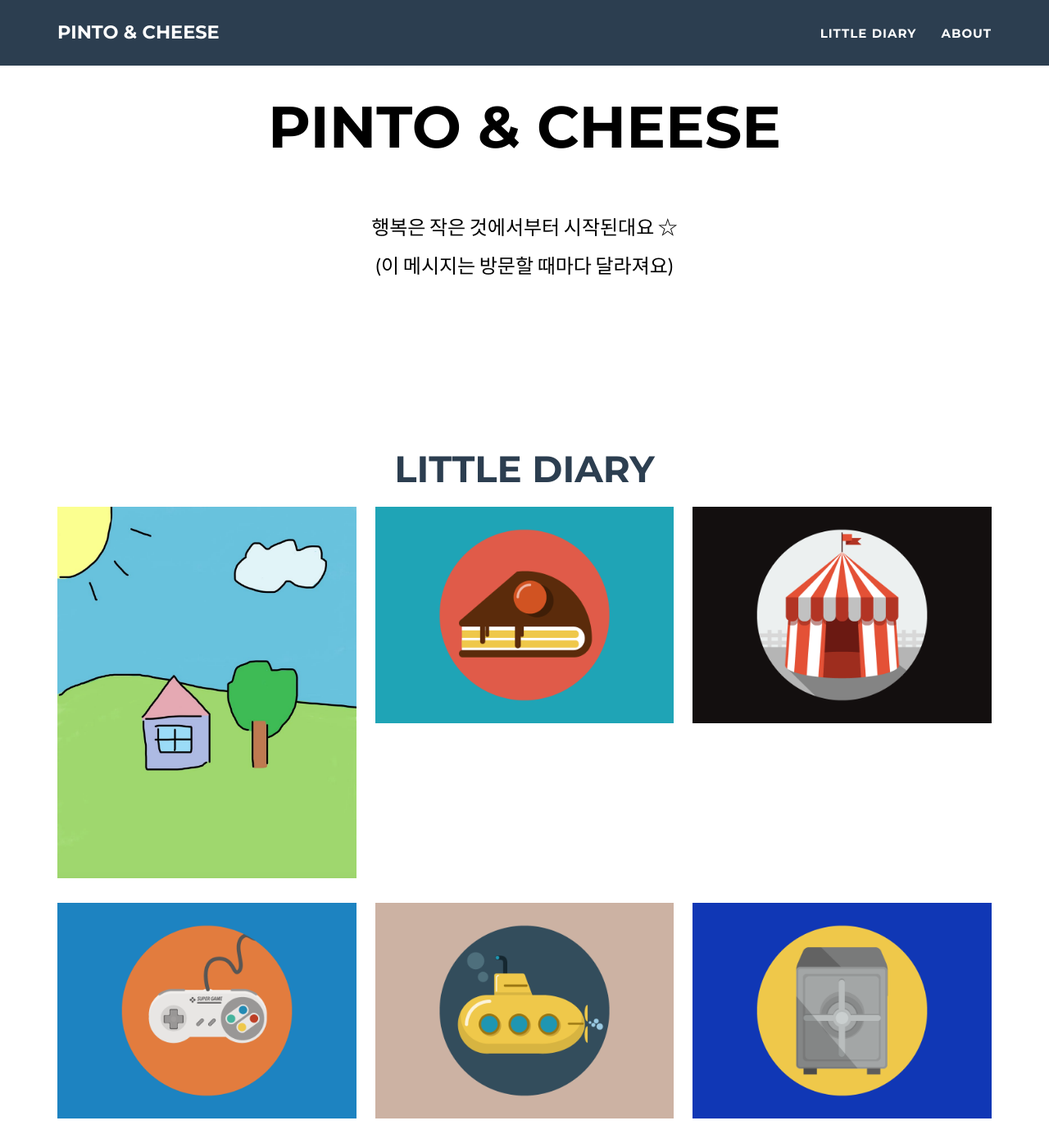
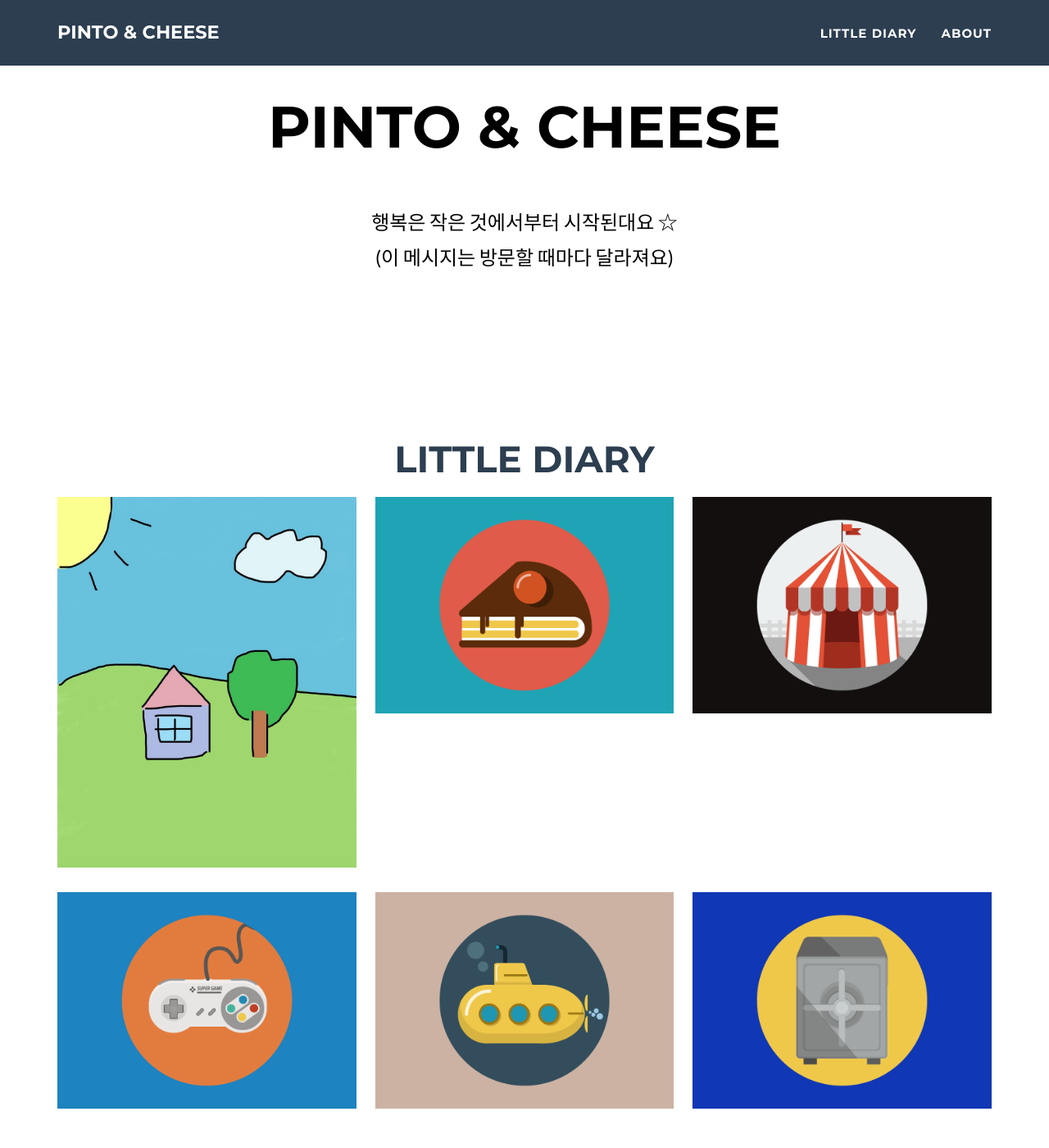
Before and after one commit to pintocheese/pintocheese.github.io, a Jekyll site: the page built from _posts/2014-07-18-project-1.markdown, in a window 1280 px wide and 1400 px high, scrolled down 1146 px. Shown: the whole window at 82% size. Built offline with Jekyll 4.4.1, drawn with Linux system fonts in a browser that asks for light colours.

Commit message:
Update custom.css

```diff
--- a/assets/css/custom.css
+++ b/assets/css/custom.css
@@ -1,4 +1,6 @@
-/* 전체 배경 기본 */
+/* =========================
+   전체 배경 및 기본 색상
+========================= */
 header,
 header.intro,
 header.masthead,
@@ -8,23 +10,30 @@
   color: #000000 !important;
 }
 
-/* skills (홈 화면 문구) 크기 */
-.intro-text .skills {
-  font-size: 24px;   /* 여기서 기준을 정함 */
+/* =========================
+   홈 화면: skills + 랜덤 메시지
+========================= */
+.intro-text .skills,
+.intro-text #daily-message {
+  font-size: 24px !important;
+  line-height: 1.8 !important;
   font-weight: 400;
-  line-height: 1.8;
+  font-family: inherit;
 }
 
-/* About 본문 = skills와 동일 */
+/* =========================
+   About 본문 텍스트
+========================= */
 #about p {
   font-size: 24px !important;
   line-height: 1.8 !important;
   font-weight: 400;
+  font-family: inherit;
 }
 
-/* 랜덤 메시지 */
-.intro-text #daily-message {
-  font-size: 24px;
-  font-weight: 400;
-  line-height: 1.8;
+/* =========================
+   About 영역 정렬 보정 (선택)
+========================= */
+#about {
+  text-align: left;
 }
```
